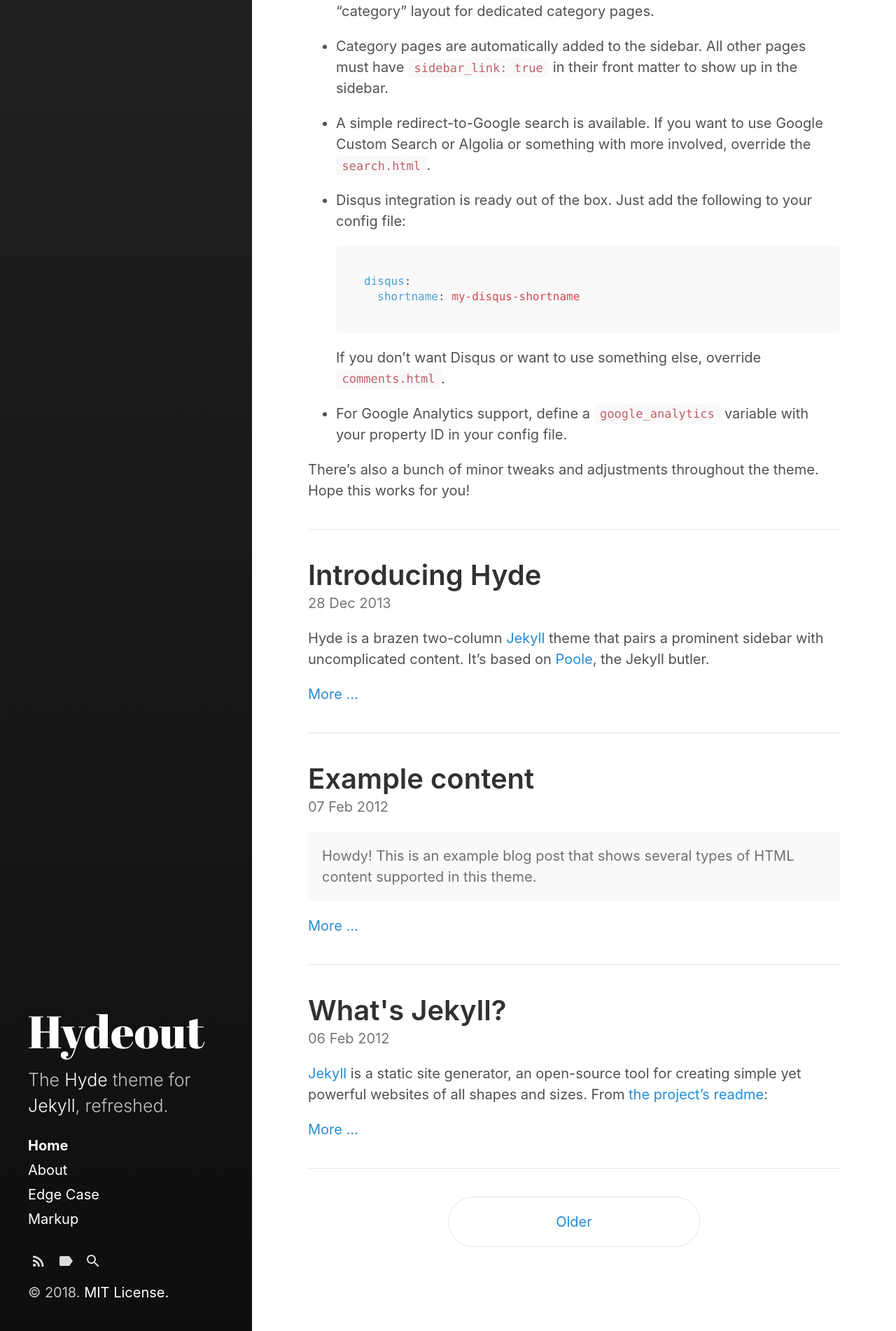
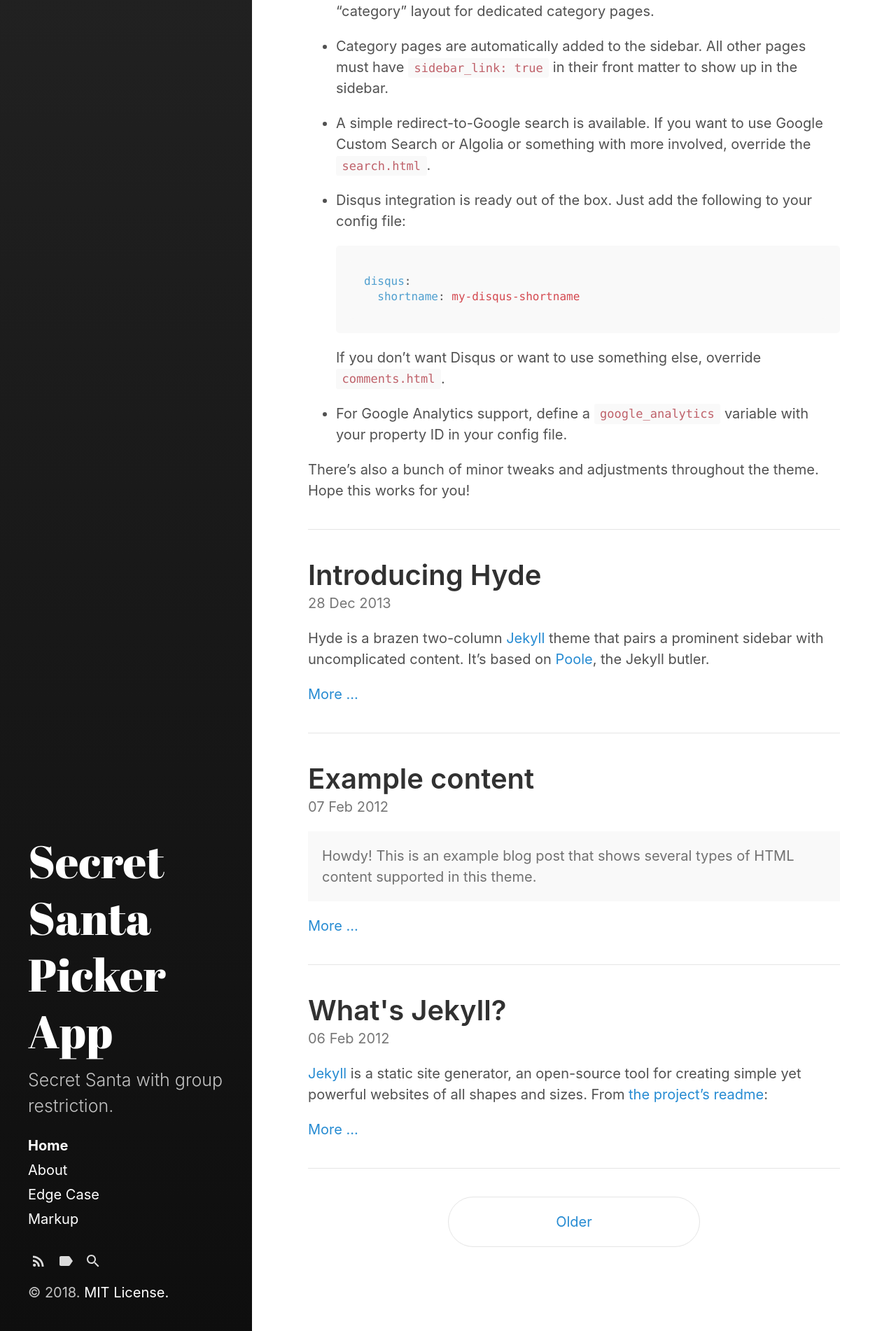
Before and after one commit to stephenrlouie/SecretSanta, a Jekyll site: the page built from index.html, in a window 1280 px wide. Shown: the part 1735-3637 px from the top of the page at 70% size. Built offline with Jekyll 4.4.1, drawn with Linux system fonts in a browser that asks for light colours; the list of posts is cut into pages by our own code.

Commit message:
proper config

```diff
--- a/_config.yml
+++ b/_config.yml
@@ -3,11 +3,11 @@ markdown:         kramdown
 highlighter:      rouge
 
 # Setup
-title:            Hydeout
-tagline:          'A Jekyll theme'
-description:      'The <a href="http://hyde.getpoole.com" target="_blank">Hyde</a> theme for <a href="http://jekyllrb.com" target="_blank">Jekyll</a>, refreshed.'
-url:              https://fongandrew.github.io
-baseurl:          '/hydeout'
+title:            Secret Santa Picker App
+tagline:          'A Secret Santa Assignment Emailer App'
+description:      'Secret Santa with group restriction.'
+url:              https://stephenrlouie.github.io
+baseurl:          '/SecretSanta'
                   # the optional subpath of your site, e.g. "/blog"
                   # NB: This applies to all pages in your Jekyll site.
                   # If you want to move just the blog index pages but keep
@@ -15,8 +15,8 @@ baseurl:          '/hydeout'
                   # sidebar_blog_link below.
 
 author:
-  name:           'Andrew Fong'
-  url:            https://twitter.com/fongandrewc
+  name:           'Steve Louie'
+  url:
 
 paginate:         5
 # paginate_path:    '/page:num'
```
